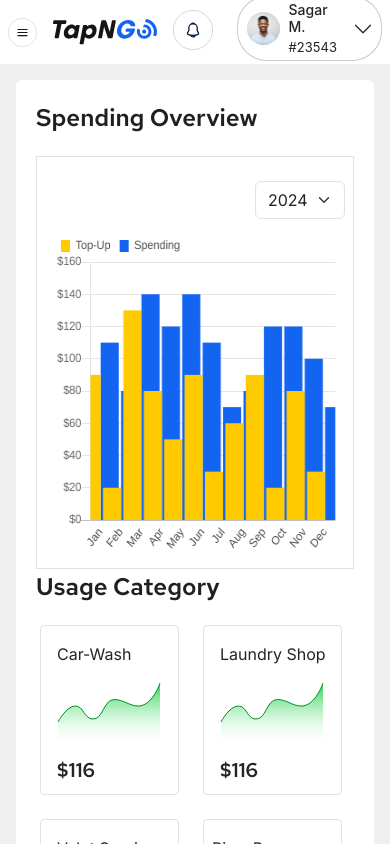
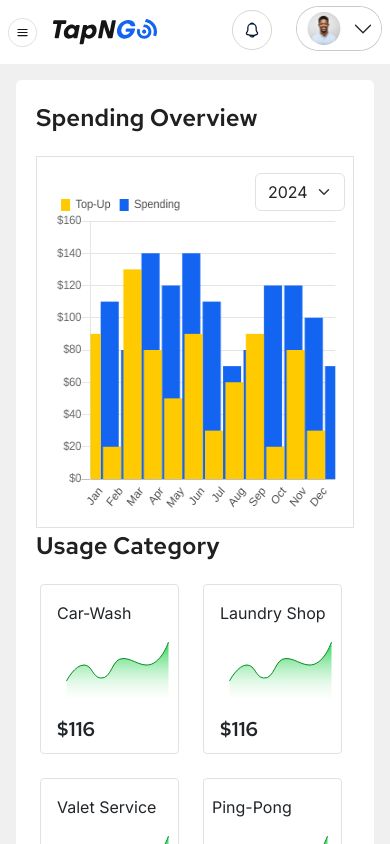
Before and after one commit to jangra-rahul/TapNGo, a Next.js app: page /Dashboard/Usages in a window 390 px wide. Shown: the top 844 px of the page. Built offline with nearby package versions, Linux system fonts and the light colour scheme.

Commit message:
select change monile in

```diff
--- a/src/app/Dashboard/Header/page.tsx
+++ b/src/app/Dashboard/Header/page.tsx
@@ -103,6 +103,7 @@ const Navbar = () => {
                   <FaAngleDown style={{ color: "black" }} />
                 </div>
               </div> */}
+
               <div className="accordion-container">
                 <Accordion className="w-100">
                   <Accordion.Item
@@ -121,7 +122,7 @@ const Navbar = () => {
                           width={38}
                           height={33}
                         />
-                        <div>
+                        <div className="d-md-block d-none">
                           <h6 className="mb-0 fs_14">Sagar M.</h6>
                           <p className="mb-0 fs_13 mt-1">#23543</p>
                         </div>
--- a/src/app/Dashboard/Usages/UsagesList.tsx
+++ b/src/app/Dashboard/Usages/UsagesList.tsx
@@ -346,7 +346,7 @@ const UsagesList = () => {
               >
                 To
               </th>
-              <th scope="col" className="text-success text-start">
+              <th scope="col" className=" text-start">
                 Status
               </th>
               <th scope="col" className="text-start">
@@ -371,7 +371,7 @@ const UsagesList = () => {
                 <td className="text-nowrap text-start  ps-2 fs_14 fw-normal Usage-text-color red_ff">
                   {row.company}
                 </td>
-                <td className="text-success fs_14 red_ff ps-2  text-start text-nowrap">
+                <td className="text-success fs_14 red_ff ps-2 fw0semibold text-start text-nowrap">
                   {row.status}
                 </td>
                 <td className="fs_14 red_ff fw-medium  ps-2 text-start text-nowrap">
@@ -450,7 +450,7 @@ const UsagesList = () => {
                 <td className="text-nowrap text-start ps-2  fs_14 fw-normal Usage-text-color red_ff">
                   {row.Recharge}
                 </td>
-                <td className="text-success fs_14 red_ff ps-2  text-start text-nowrap">
+                <td className=" fs_14 red_ff ps-2  text-start text-nowrap">
                   {row.balance}
                 </td>
                 <td className="fs_14 red_ff fw-medium ps-2  text-start text-nowrap"></td>
--- a/src/app/Dashboard/Usages/page.tsx
+++ b/src/app/Dashboard/Usages/page.tsx
@@ -141,7 +141,7 @@ const Usages: React.FC = () => {
                 </div>
                 <div className=" border border-1 flex-auto">
                   {/* Chart */}
-                  <span className="relative d-flex justify-content-end mt-4 pe-2 mb-4 ">
+                  <span className=" d-flex justify-content-end mt-3 pe-2 margin_bottom">
                     <select
                       className="form-select w-auto"
                       value={year}
@@ -169,7 +169,7 @@ const Usages: React.FC = () => {
                 <Col lg={6} xs={6} className="p-2  ">
                   <div className="border border-color ps-3 pt-3 pb-2 text-dark me-2 Usage-Category-box">
                     <p>Car-Wash</p>
-                    <Image src={Group} alt="Car-Wash" />
+                    <Image className="w-100" src={Group} alt="Car-Wash" />
                     <p className="fs_20 fw-semibold red_ff pt-3 text-dark">
                       $116
                     </p>
@@ -178,7 +178,7 @@ const Usages: React.FC = () => {
                 <Col lg={6} xs={6} className="p-2">
                   <div className="border text-dark border-color ps-3 pb-2 pt-3 text-nowrap me-2 Usage-Category-box">
                     <p>Laundry Shop</p>
-                    <Image src={Group} alt="Laundry Shop" />
+                    <Image className="w-100" src={Group} alt="Laundry Shop" />
                     <p className="fs_20 fw-semibold red_ff pt-3 text-dark">
                       $116
                     </p>
@@ -187,7 +187,7 @@ const Usages: React.FC = () => {
                 <Col lg={6} xs={6} className="p-2">
                   <div className="border border-color ps-3 pt-3 pb-2 text-dark text-nowrap me-2 Usage-Category-box">
                     <p>Valet Service</p>
-                    <Image src={Group} alt="Valet Service" />
+                    <Image className="w-100" src={Group} alt="Valet Service" />
                     <p className="fs_20 fw-semibold red_ff pt-3 text-dark">
                       $116
                     </p>
@@ -196,7 +196,7 @@ const Usages: React.FC = () => {
                 <Col lg={6} xs={6} className="p-2">
                   <div className="border border-color ps-2 pt-3 pb-2 text-dark me-2 Usage-Category-box">
                     <p>Ping-Pong</p>
-                    <Image src={Group} alt="Ping-Pong" />
+                    <Image className="w-100" src={Group} alt="Ping-Pong" />
                     <p className="fs_20 fw-semibold red_ff pt-3 text-dark">
                       $116
                     </p>
--- a/src/app/Dashboard/Usages/usages.css
+++ b/src/app/Dashboard/Usages/usages.css
@@ -98,6 +98,9 @@
 .custom-padding {
   padding: 20px;
 }
+.margin_bottom {
+  margin-bottom: -22px !important;
+}
 
 @media (max-width: 768px) {
   .custom-margin {
```
